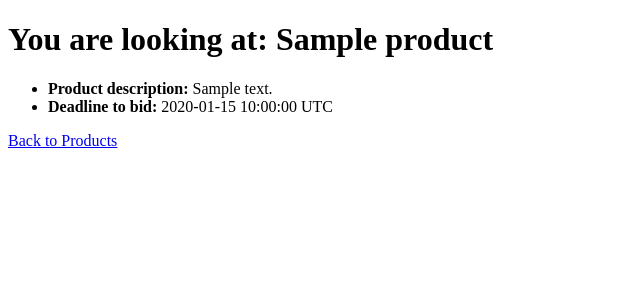
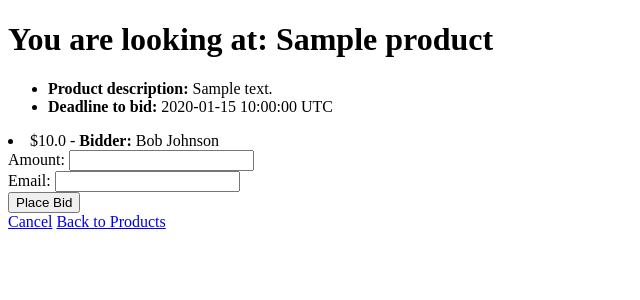
Before and after one commit to chrischavarro/ironhack-pt, a Rails app: page /products/1 in a window 1280 px wide. Shown: the top 300 px of the page, without its empty margins (0-640 px from the left). Run offline with Rails 7, Linux system fonts and the light colour scheme; tables that the repository leaves empty hold one stand-in row (values such as "Sample post"); style sheets or scripts are compiled from the project's sources; some libraries are stand-ins or nearby versions.

Commit message:
Finished Iteration 2 of auction site

```diff
--- /dev/null
+++ b/module3/auction/app/assets/javascripts/bids.coffee
@@ -0,0 +1,3 @@
+# Place all the behaviors and hooks related to the matching controller here.
+# All this logic will automatically be available in application.js.
+# You can use CoffeeScript in this file: http://coffeescript.org/
--- /dev/null
+++ b/module3/auction/app/assets/stylesheets/bids.scss
@@ -0,0 +1,3 @@
+// Place all the styles related to the Bids controller here.
+// They will automatically be included in application.css.
+// You can use Sass (SCSS) here: http://sass-lang.com/
--- a/module3/auction/app/controllers/products_controller.rb
+++ b/module3/auction/app/controllers/products_controller.rb
@@ -23,6 +23,9 @@ class ProductsController < ApplicationController
 
 	def show
 		@product = Product.find_by(id: params[:id])
+		@bids = @product.bids.order(amount: :desc)
+		@high_bid = @bids.first
+		@bid = Bid.new
 
 	end
 
--- /dev/null
+++ b/module3/auction/app/helpers/bids_helper.rb
@@ -0,0 +1,2 @@
+module BidsHelper
+end
--- a/module3/auction/app/models/user.rb
+++ b/module3/auction/app/models/user.rb
@@ -1,5 +1,6 @@
 class User < ActiveRecord::Base
 has_many :products
+has_many :users
 
 validates :email, presence: true,
 				  uniqueness: true
--- a/module3/auction/app/views/products/show.html.erb
+++ b/module3/auction/app/views/products/show.html.erb
@@ -8,4 +8,28 @@
 	</li>
 </ul>
 
+<% if Time.now < @product.deadline %>
+	<% @bids.each do |bid| %>
+		<li>
+			$<%= bid.amount  %> - <b>Bidder:</b>
+			<%= bid.user.name  %>
+		</li>
+	<% end %>
+	<%= form_for [@product, @bid] do |f| %>
+		<%= f.label :amount %>:
+		<%= f.text_field :amount %>
+		<br>
+		<%= f.label :email %>:
+		<%= f.text_field :email %>
+		<br>
+		<%= f.submit 'Place Bid' %>
+	<% end %>
+<% else %>
+	$<%= @high_bid.amount if @high_bid %> - <b>Winning Bidder:</b>
+	<%= @high_bid.user.name if @high_bid %>
+
+<% end %>
+
+<%= link_to("Cancel", products_path) %>
+
 <%= link_to("Back to Products", products_path)  %>
--- a/module3/auction/config/routes.rb
+++ b/module3/auction/config/routes.rb
@@ -1,9 +1,12 @@
 Rails.application.routes.draw do
+  post '/products/:product_id/bids' => 'bids#create', as: :product_bids
+
   get '/' => 'products#index'
   # get '/products/create' => 'products#create'
 
   # resources :users, only: [:show, :create, :destroy] do
    resources :products, only: [:index, :show, :destroy, :create, :new]
+
  # end
 
 end
```
Also changed, not shown: module3/auction/app/controllers/bids_controller.rb (added, +15 -0 lines), module3/auction/app/models/bid.rb (added, +8 -0 lines), module3/auction/app/models/product.rb (+8 -0 lines), module3/auction/db/migrate/20160707225559_create_bids.rb (added, +11 -0 lines), module3/auction/test/controllers/bids_controller_test.rb (added, +9 -0 lines), module3/auction/test/fixtures/bids.yml (added, +11 -0 lines), module3/auction/test/models/bid_test.rb (added, +7 -0 lines), module3/auction/app/views/bids/create.html.erb (added), module3/auction/db/schema.rb.
